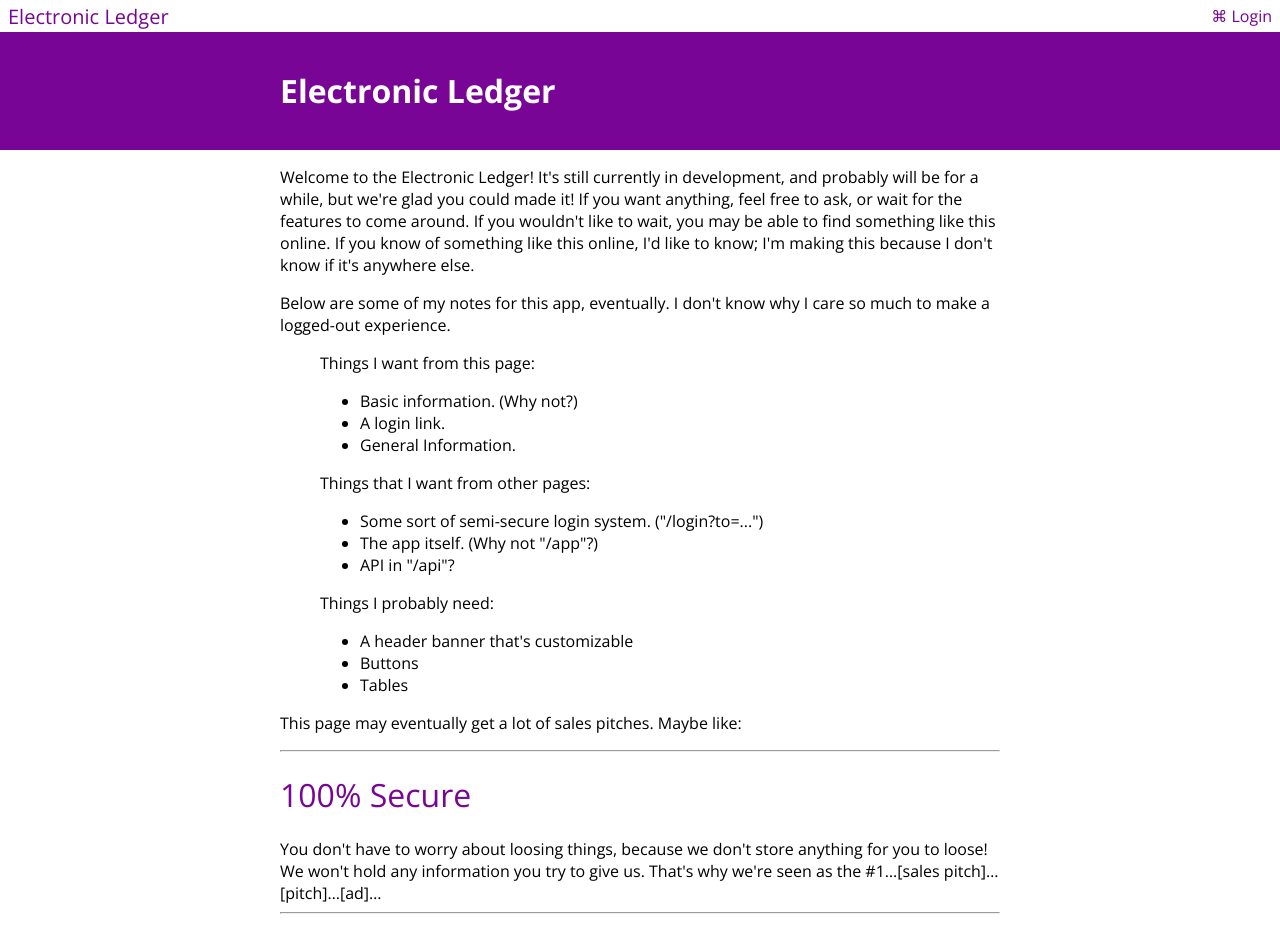
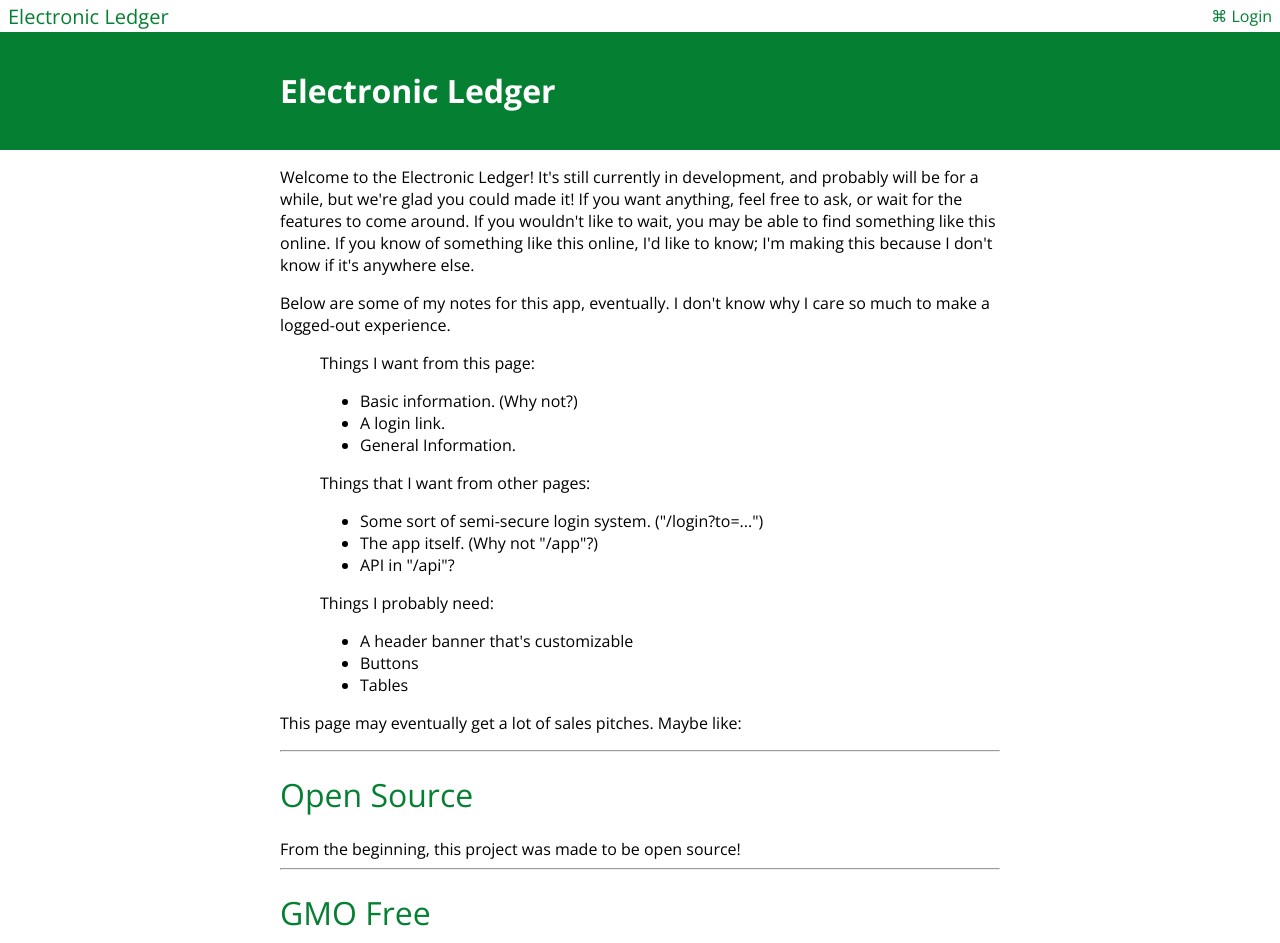
Before and after one commit to BDMorrell/e-ledger, a Next.js app: page / in a window 1280 px wide. Shown: the top 943 px of the page. Built offline with nearby package versions, Linux system fonts and the light colour scheme.

Commit message:
Tweak some general things

```diff
--- a/components/Header.js
+++ b/components/Header.js
@@ -21,7 +21,7 @@ const Banner = styled.nav`
 
 const Logo = () => (
   <Link href="/">
-    <a style={{font: "200 20px 'Open Sans', sans-serif"}}>Electronic&nbsp;Ledger</a>
+    <a style={{ font: "200 20px 'Open Sans', sans-serif" }}>Electronic&nbsp;Ledger</a>
   </Link>
 );
 
@@ -36,8 +36,13 @@ const AccountLink = () => (
 export default function Header(props) {
   return (
     <Banner style={props.style}>
-        <Logo />
-        <AccountLink />
+      <noscript>
+        <p>
+          <strong style={{color: "darkred"}}>For the main app on this website to work, you need to enable JavaScript.</strong>
+        </p>
+      </noscript>
+      <Logo />
+      <AccountLink />
     </Banner>
   );
 }
--- a/components/Hero.js
+++ b/components/Hero.js
@@ -8,13 +8,16 @@ const HeroBackground = styled.div`
   color: ${theme.onMain};
   padding-top: 1em;
   padding-bottom: 1em;
+  a {
+    color: ${theme.onMain};
+  }
 `;
 
 function Hero(props) {
   return (
     <HeroBackground>
       <ReadWidth>
-        <h1>{props.children}</h1>
+        {props.children}
       </ReadWidth>
     </HeroBackground>
   );
--- a/package.json
+++ b/package.json
@@ -18,7 +18,7 @@
   "homepage": "https://github.com/BDMorrell/e-ledger#readme",
   "dependencies": {
     "babel-plugin-styled-components": "^1.10.6",
-    "next": "^9.1.4",
+    "next": "^9.1.6",
     "react": "^16.12.0",
     "react-dom": "^16.12.0",
     "styled-components": "^4.4.1"
--- a/pages/_app.js
+++ b/pages/_app.js
@@ -32,7 +32,8 @@ class ThisApp extends App {
         <Head>
           <title>Electronic Ledger</title>
           <meta name="viewport" content="width=device-width, initial-scale=1" key="viewport" />
-          <link href="https://fonts.googleapis.com/css?family=Open+Sans:300,400,400i,700,700i&display=swap" rel="stylesheet"></link>
+          <link rel="icon" type="image/png" href="/favicon.png" />
+          <link href="https://fonts.googleapis.com/css?family=Open+Sans:300,400,400i,700,700i&display=swap" rel="stylesheet" />
         </Head>
         <GlobalStyle />
         <ThemeProvider theme={theme}>
--- a/pages/index.js
+++ b/pages/index.js
@@ -2,7 +2,6 @@ import Header from "../components/Header";
 import ReadWidth from "../components/ReadWidth";
 import Hero from "../components/Hero";
 import { theme } from "../static/constants";
-import Link from "next/link";
 
 const SalesPitch = props => (
   <>
@@ -16,7 +15,11 @@ export default function Index() {
   return (
     <>
       <Header />
-      <Hero>Electronic Ledger</Hero>
+      <Hero>
+        <h1>
+          Electronic Ledger
+        </h1>
+      </Hero>
       <ReadWidth>
         <p>
           Welcome to the Electronic Ledger! It's still currently in development,
@@ -51,11 +54,6 @@ export default function Index() {
           </ul>
         </blockquote>
         <p>This page may eventually get a lot of sales pitches. Maybe like:</p>
-        <SalesPitch title="100% Secure">
-          You don't have to worry about loosing things, because we don't store
-          anything for you to loose! We won't hold any information you try to
-          give us. That's why we're seen as the #1…[sales pitch]…[pitch]…[ad]…
-          </SalesPitch>
         <SalesPitch title="Open Source">
           From the beginning, this project was made to be open source!
           </SalesPitch>
--- a/static/constants.js
+++ b/static/constants.js
@@ -1,11 +1,12 @@
-const shadowColor = `rgba(0, 0, 0, 0.15)`;
+const shadowColor = `rgba(0, 0, 0, 0.10)`;
 const subtleShadow = `0px 0px 5px 0px ${shadowColor}`;
 
 export const theme = {
-  main: '#780596',
+  main: '#057f32',
   onMain: "#ffffff",
   borderWidth: `0.1em`,
   shadowColor,
+  lightColor: "#e6e6e6", // the solid version of shadowColor on white
   subtleShadow,
   friendlyPadding: `1em`,
   headerHeight: `2em`,
```
Also changed, not shown: pages/login.js (line endings or trailing spaces), public/favicon.png (added), 1 other file (tests, documents, lock files or other folders).
